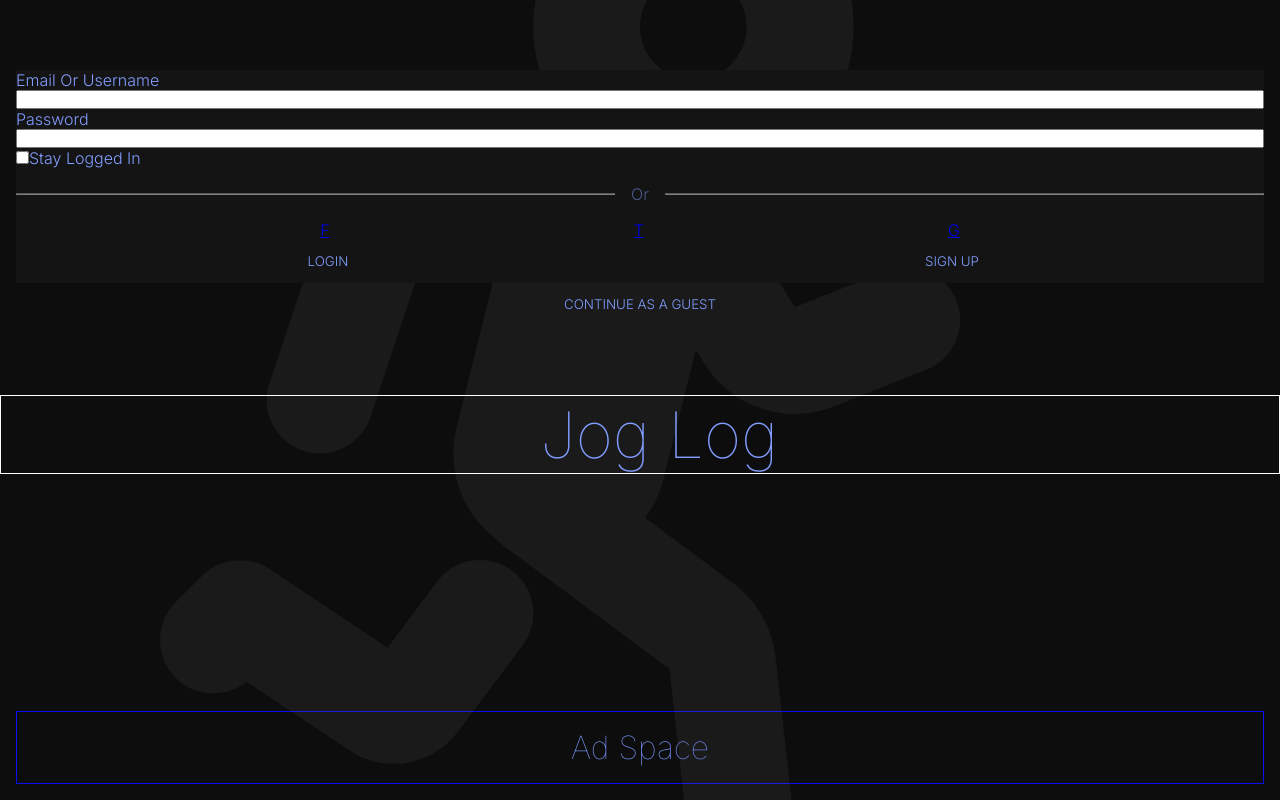
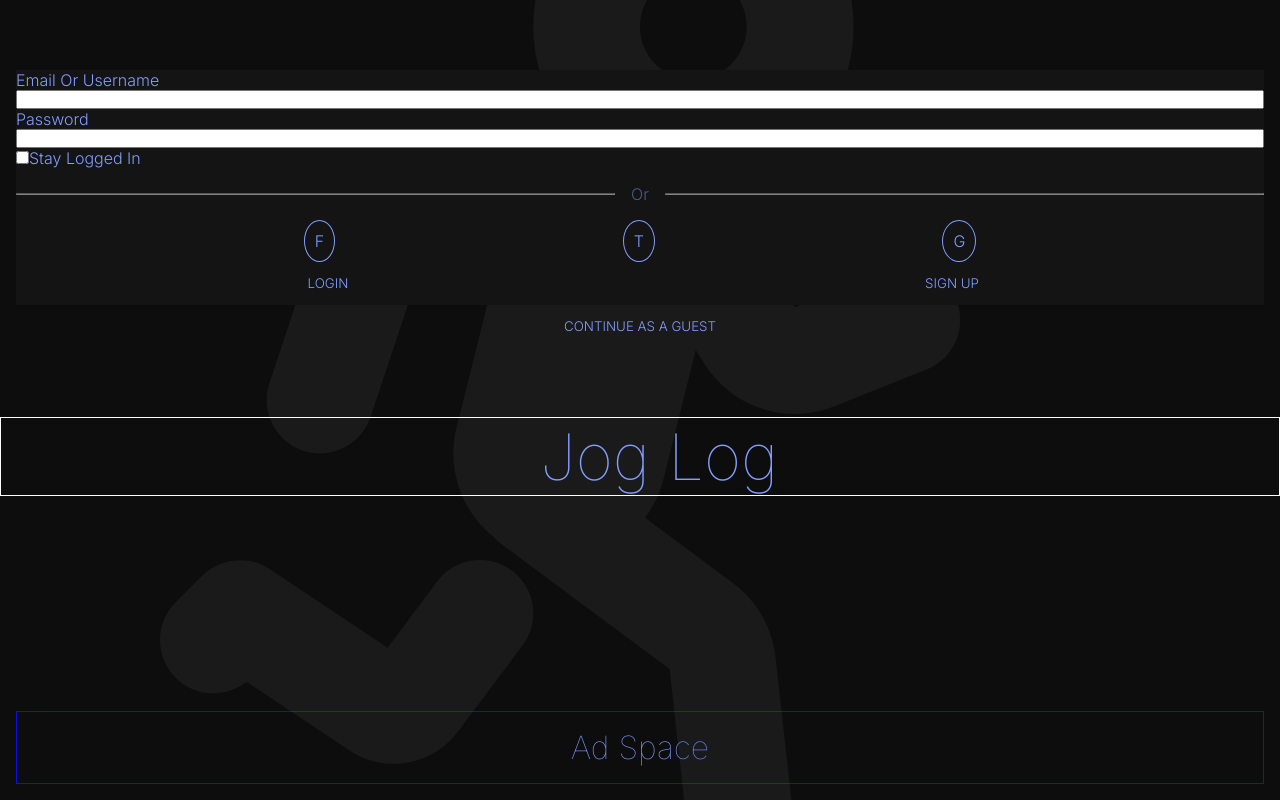
Before and after one commit to Malal0/jog-log-one, a React (Create React App) app: page / in a window 1280 px wide. Built offline with nearby package versions, Linux system fonts and the light colour scheme.

Commit message:
adjusted form links

```diff
--- a/src/SCSS/Login.scss
+++ b/src/SCSS/Login.scss
@@ -45,6 +45,17 @@
             list-style: none;
             display: flex;
             justify-content: space-evenly;
+
+            li {
+                border: 1px solid $mainColor;
+                padding: 10px;
+                border-radius: 50%;
+
+                a {
+                    color: $mainColor;
+                    text-decoration: none;
+                }
+            }
         }
 
         .or-container {
```
